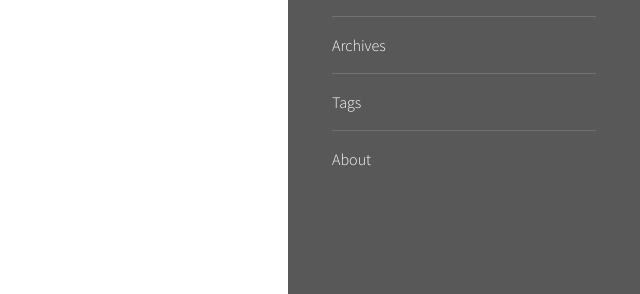
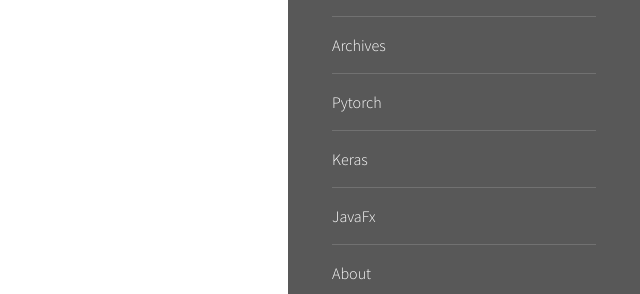
Before and after one commit to bopopescu/petercha90.github.io, a plain HTML site: page archives/index.html in a window 1280 px wide. Both pictures are taken after a click on the link "MENU". Shown: the part 130-424 px from the top of the page, 640-1280 px from the left. Drawn offline with Linux system fonts and the light colour scheme.

Commit message:
Site updated: 2017-10-10 02:18:36

```diff
--- a/archives/index.html
+++ b/archives/index.html
@@ -93,7 +93,15 @@
             </li>
 
             <li>
-                <a href="/tags">Tags</a>
+                <a href="/tags/pytorch">Pytorch</a>
+            </li>
+
+            <li>
+                <a href="/tags/keras">Keras</a>
+            </li>
+
+            <li>
+                <a href="/tags/javafx">JavaFx</a>
             </li>
 
             <li>
```
Also changed, not shown: 2017/10/09/hello-world/index.html (+9 -1 lines), 2017/10/10/tag-test/index.html (+9 -1 lines), archives/2017/10/index.html (+9 -1 lines), archives/2017/index.html (+9 -1 lines), index.html (+10 -2 lines), tags/index.html (+9 -1 lines), tags/javafx/index.html (+9 -1 lines), tags/keras/index.html (+9 -1 lines), tags/pytorch/index.html (+9 -1 lines).
